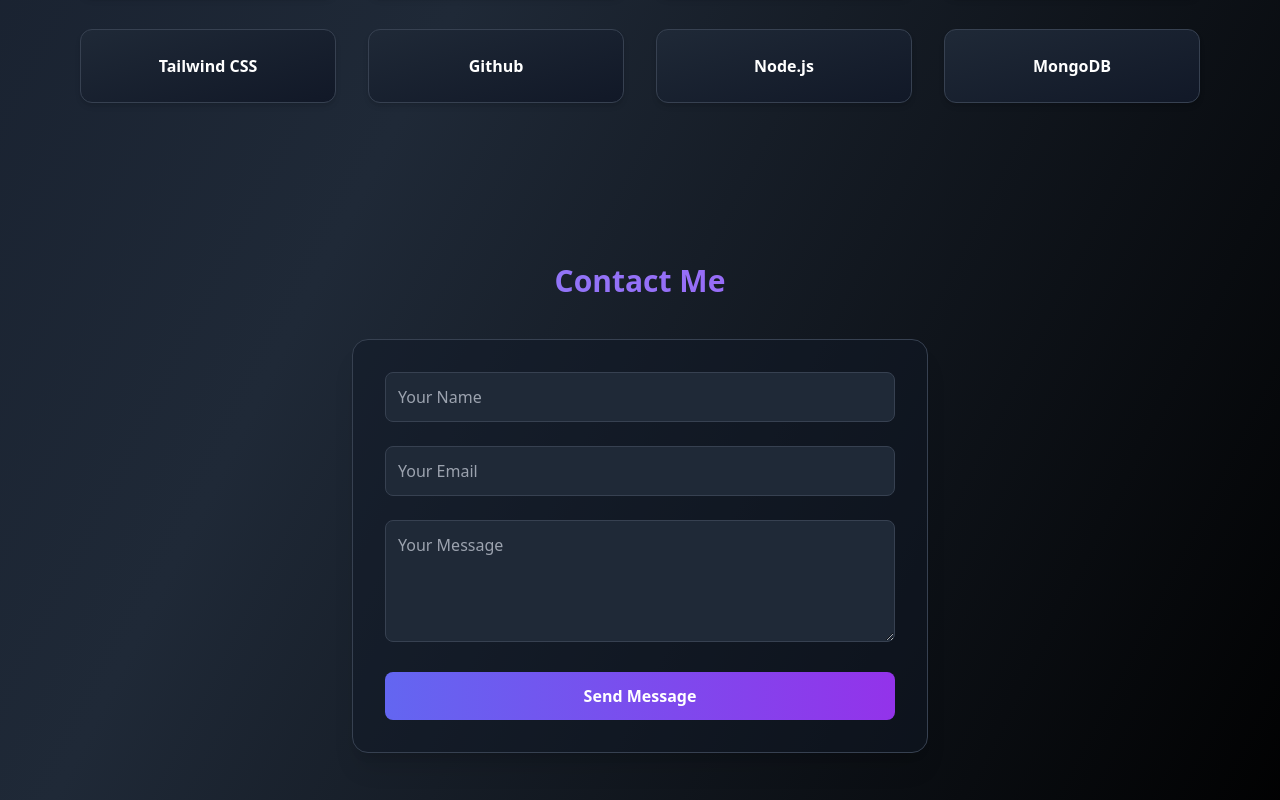
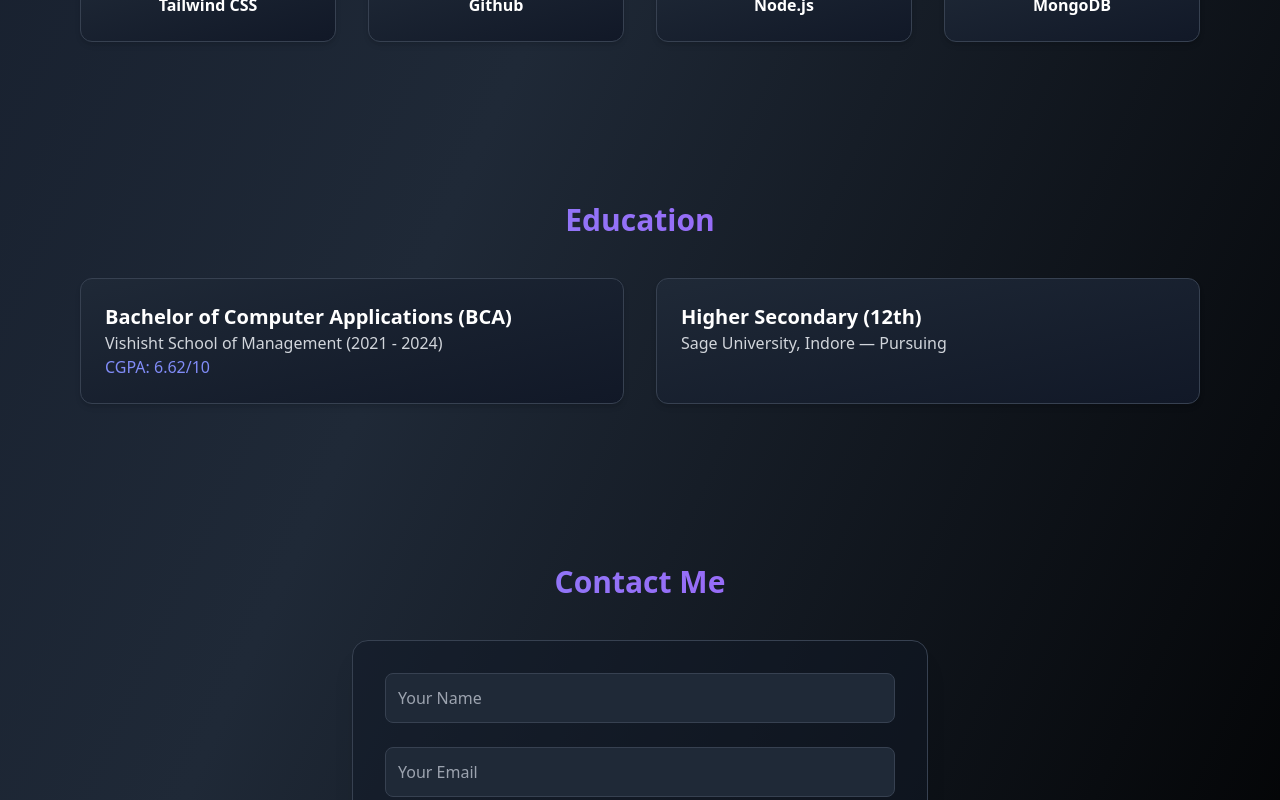
Before and after one commit to AGiriGoswami/Portfolios, a React (Vite) app: page / in a window 1280 px wide. Shown: the part 1620-2420 px from the top of the page. Built offline with nearby package versions, Linux system fonts and the light colour scheme.

Commit message:
19-11-2025

```diff
--- a/src/App.jsx
+++ b/src/App.jsx
@@ -7,20 +7,31 @@
   return (
     <div className="bg-gradient-to-br from-gray-900 via-gray-800 to-black text-white min-h-screen font-sans overflow-hidden">
       {/* Navbar */}
-      <nav className="flex justify-between items-center px-8 py-4 bg-gray-800/80 backdrop-blur-md shadow-lg sticky top-0 z-50 border-b border-gray-700">
+      <nav
+        className="fixed top-0 left-0 w-full z-50 bg-gray-800/70 backdrop-blur-md
+             border-b border-gray-700 shadow-md transition-all duration-300"
+      >
+        <div className="flex justify-between items-center px-8 py-4">
           <h1 className="text-xl font-bold bg-gradient-to-r from-indigo-400 to-purple-500 bg-clip-text text-transparent animate-fadeIn hover:animate-jump">
             Ajay Giri Goswami
           </h1>
-        <ul className="hidden md:flex space-x-8 ">
+
+          <ul className="hidden md:flex space-x-8">
             {["Home", "About", "Skills", "Projects", "Contact"].map((item) => (
               <li
                 key={item}
-              className="hover:text-indigo-400 cursor-pointer transition-all duration-300 hover:scale-110"
+                className="transition-all duration-300 hover:scale-110"
+              >
+                <a
+                  href={item === "Home" ? "/" : `#${item.toLowerCase()}`}
+                  className="hover:text-indigo-400 cursor-pointer block"
                 >
                   {item}
+                </a>
               </li>
             ))}
           </ul>
+        </div>
       </nav>
 
       {/* Hero Section */}
@@ -32,7 +43,7 @@
           <h1
             className="text-4xl md:text-6xl font-extrabold mb-4
                        bg-gradient-to-r from-indigo-400 to-purple-500 bg-clip-text text-transparent
-                       animate-jump p-2"
+                       animate-pulse p-2 hover:animate-bounce"
           >
             Ajay Giri Goswami
           </h1>
@@ -43,11 +54,17 @@
           </p>
           <p className="text-gray-400 text-sm mb-6 animate-fadeIn">
             📞 +91-86020-35235 | ✉️ ag124767@gmail.com |
-            <a href="https://www.linkedin.com/in/ajay-giri-goswami-564482227/" className="text-indigo-400 hover:underline ml-1">
+            <a
+              href="https://www.linkedin.com/in/ajay-giri-goswami-564482227/"
+              className="text-indigo-400 hover:underline ml-1"
+            >
               LinkedIn
             </a>{" "}
             |
-            <a href="https://github.com/AGiriGoswami" className="text-purple-400 hover:underline ml-1">
+            <a
+              href="https://github.com/AGiriGoswami"
+              className="text-purple-400 hover:underline ml-1"
+            >
               GitHub
             </a>
           </p>
@@ -68,9 +85,6 @@
             Open CV
           </a>
           <span className="m-3"></span>
-
-
-
         </div>
       </section>
 
@@ -81,7 +95,7 @@
       >
         <h2
           className="text-3xl font-bold animate-jump text-center bg-gradient-to-r from-indigo-400 to-purple-500
-               bg-clip-text text-transparent mb-10 animate-slideDown hover:animate-jump"
+               bg-clip-text text-transparent mb-10 animate-slideDown hover:animate-ping"
         >
           About Me
         </h2>
@@ -116,7 +130,7 @@
       <section id="skills" className="py-20 px-6 md:px-20">
         <h2
           className="text-3xl font-bold animate-jump text-center bg-gradient-to-r from-indigo-400 to-purple-500
-                     bg-clip-text text-transparent mb-10 animate-slideDown"
+                     bg-clip-text text-transparent mb-10 animate-slideDown hover:animate-ping"
         >
           Skills
         </h2>
@@ -142,6 +156,41 @@
         </div>
       </section>
 
+      {/* Education */}
+      <section id="education" className="py-20 px-6 md:px-20">
+        <h2
+          className="text-3xl font-bold animate-jump text-center bg-gradient-to-r from-indigo-400 to-purple-500
+                 bg-clip-text text-transparent mb-10 animate-slideDown hover:animate-ping"
+        >
+          Education
+        </h2>
+
+        <div className="grid grid-cols-1 md:grid-cols-2 gap-8">
+          {[
+            {
+              degree: "Bachelor of Computer Applications (BCA)",
+              institute: "Vishisht School of Management (2021 - 2024)",
+              cgpa: "CGPA: 6.62/10"
+            },
+            {
+              degree: "Higher Secondary (12th)",
+              institute: "Sage University, Indore — Pursuing",
+              cgpa: "",
+            },
+          ].map((edu) => (
+            <div
+              key={edu.degree}
+              className="bg-gradient-to-br from-gray-800 to-gray-900 p-6 rounded-xl shadow-md border border-gray-700
+                     text-white hover:scale-105 transition-transform duration-300 animate-fadeUp hover:shadow-indigo-500/20"
+            >
+              <h3 className="text-xl font-semibold">{edu.degree}</h3>
+              <p className="text-gray-300">{edu.institute}</p>
+              <p className="text-indigo-400">{edu.cgpa}</p>
+            </div>
+          ))}
+        </div>
+      </section>
+
       {/* Projects Section */}
       {/* <section
         id="projects"
@@ -149,7 +198,7 @@
       >
         <h2
           className="text-3xl animate-jump font-bold text-center bg-gradient-to-r from-indigo-400 to-purple-500
-                     bg-clip-text text-transparent mb-10 animate-slideDown"
+                     bg-clip-text text-transparent mb-10 animate-slideDown hover:animate-ping"
         >
           Projects
         </h2>
@@ -182,7 +231,7 @@
       <section id="contact" className="py-20 px-6 md:px-20">
         <h2
           className="text-3xl animate-jump font-bold text-center bg-gradient-to-r from-indigo-400 to-purple-500
-                     bg-clip-text text-transparent mb-10 animate-slideDown"
+                     bg-clip-text text-transparent mb-10 animate-slideDown hover:animate-ping"
         >
           Contact Me
         </h2>
```
Also changed, not shown: src/index.css (line endings or trailing spaces). Lines whose indentation alone changed are shown as unchanged.
